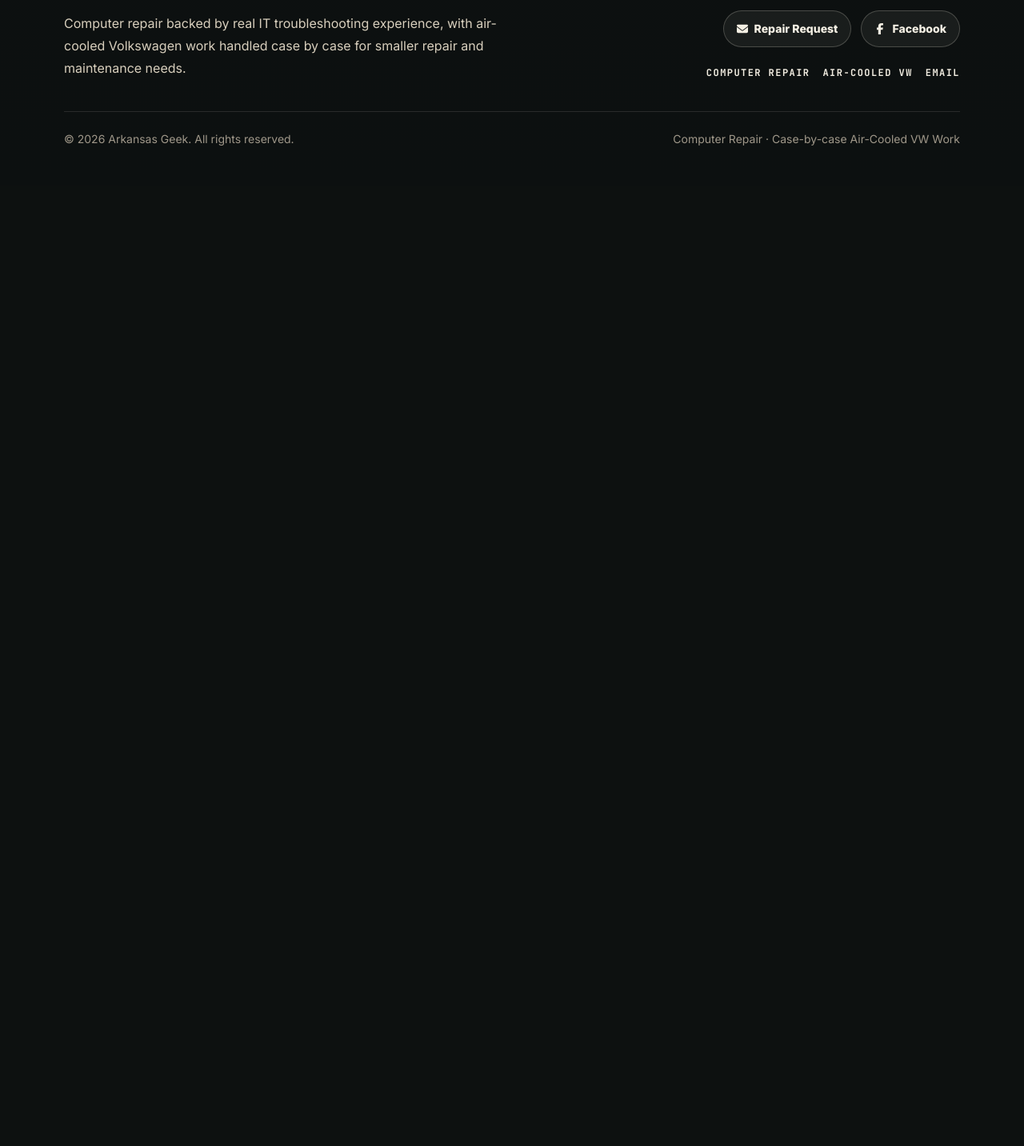
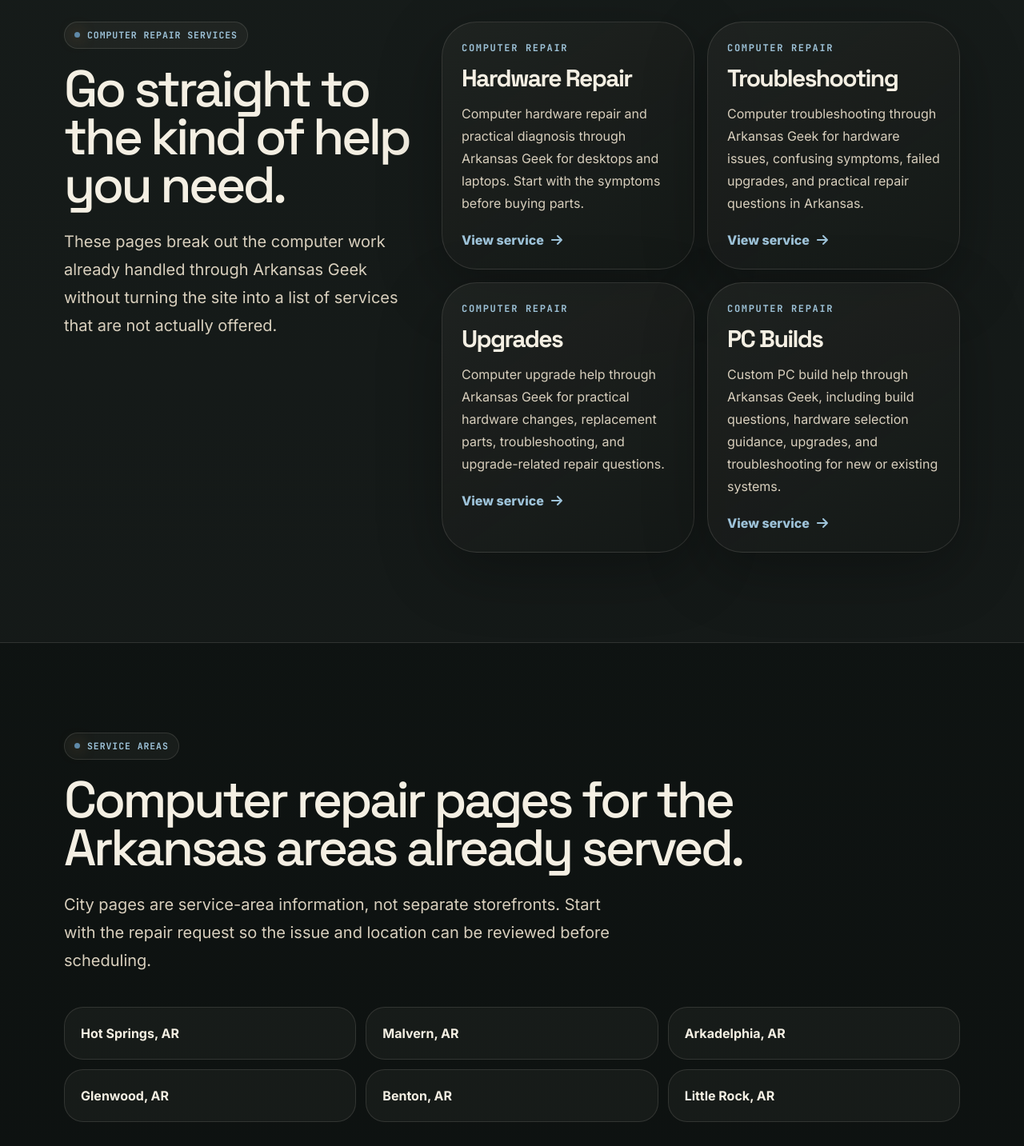
Before and after one commit to altifygenerator-ai/arkansas-geek, a Next.js app: page /computer-repair in a window 1280 px wide. Shown: the part 3368-4801 px from the top of the page at 80% size. Before the commit the page ends 3600 px from the top, so only its background shows below. Built offline with nearby package versions, Linux system fonts and the light colour scheme.

Commit message:
Link computer repair subservices and service areas

```diff
--- a/src/app/computer-repair/page.tsx
+++ b/src/app/computer-repair/page.tsx
@@ -4,6 +4,7 @@
 import Header from "@/components/Header";
 import Footer from "@/components/Footer";
 import { siteEmail, siteName, siteUrl } from "@/lib/site";
+import { computerServicePages, serviceAreaPages } from "@/data/seo-content";
 
 const pagePath = "/computer-repair";
 const pageUrl = `${siteUrl}${pagePath}`;
@@ -435,6 +436,78 @@
             </div>
           </div>
         </section>
+
+        <section className="border-y border-[var(--line)] bg-[rgba(244,239,227,0.025)] py-20 md:py-28">
+          <div className="container-custom">
+            <div className="grid gap-10 lg:grid-cols-[0.4fr_0.6fr]">
+              <div>
+                <div className="eyebrow">Computer Repair Services</div>
+                <h2 className="section-title mt-5">Go straight to the kind of help you need.</h2>
+                <p className="lead mt-6">
+                  These pages break out the computer work already handled through
+                  Arkansas Geek without turning the site into a list of services
+                  that are not actually offered.
+                </p>
+              </div>
+
+              <div className="grid gap-4 sm:grid-cols-2">
+                {computerServicePages.map((service) => (
+                  <Link
+                    key={service.slug}
+                    href={"/computer-repair/services/" + service.slug}
+                    className="group fresh-panel p-6 transition hover:-translate-y-1"
+                  >
+                    <p className="font-mono-custom text-xs font-black uppercase tracking-[0.14em] text-[var(--blue-soft)]">
+                      Computer Repair
+                    </p>
+                    <h3 className="font-heading mt-3 text-3xl font-black tracking-[-0.055em] text-[var(--cream)]">
+                      {service.shortTitle}
+                    </h3>
+                    <p className="mt-3 leading-7 text-[var(--cream-soft)]">
+                      {service.metaDescription}
+                    </p>
+                    <span className="mt-5 inline-flex items-center gap-2 font-black text-[var(--blue-soft)]">
+                      View service
+                      <FaArrowRight className="transition group-hover:translate-x-1" />
+                    </span>
+                  </Link>
+                ))}
+              </div>
+            </div>
+          </div>
+        </section>
+
+        <section className="py-20 md:py-28">
+          <div className="container-custom">
+            <div className="mb-10 max-w-4xl">
+              <div className="eyebrow">Service Areas</div>
+              <h2 className="section-title mt-5">Computer repair pages for the Arkansas areas already served.</h2>
+              <p className="lead mt-6">
+                City pages are service-area information, not separate storefronts.
+                Start with the repair request so the issue and location can be
+                reviewed before scheduling.
+              </p>
+            </div>
+
+            <div className="grid gap-3 sm:grid-cols-2 lg:grid-cols-3">
+              {serviceAreaPages.map((area) => (
+                <Link
+                  key={area.slug}
+                  href={"/computer-repair/areas/" + area.slug}
+                  className="rounded-[1.5rem] border border-[var(--line)] bg-[rgba(244,239,227,0.04)] p-5 font-bold text-[var(--cream)] transition hover:-translate-y-1 hover:border-[var(--line-strong)]"
+                >
+                  {area.city}, {area.state}
+                </Link>
+              ))}
+            </div>
+
+            <Link href="/service-areas" className="btn-secondary mt-8">
+              View All Service Areas
+              <FaArrowRight />
+            </Link>
+          </div>
+        </section>
+
       </main>
 
       <Footer />
```
